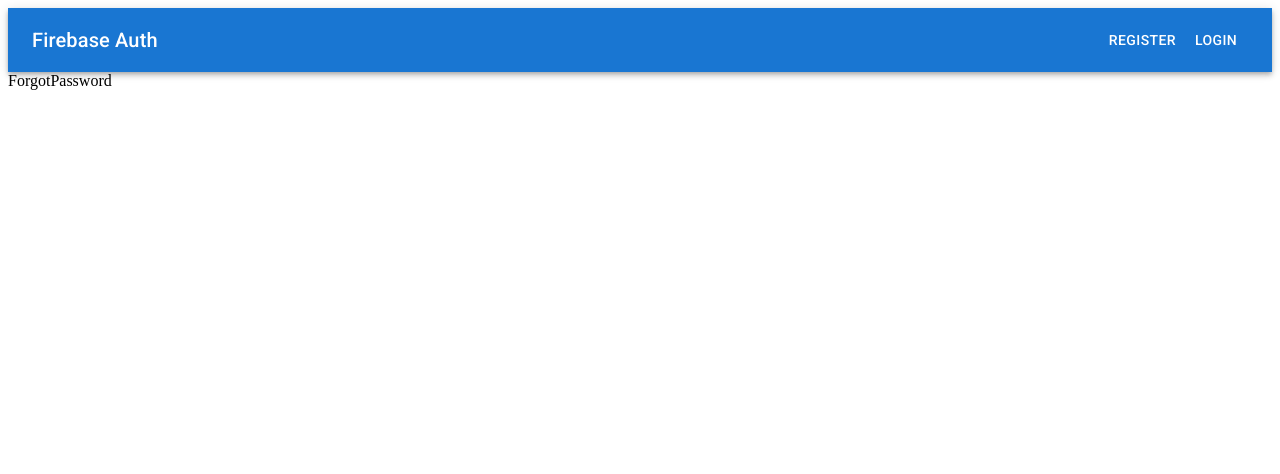
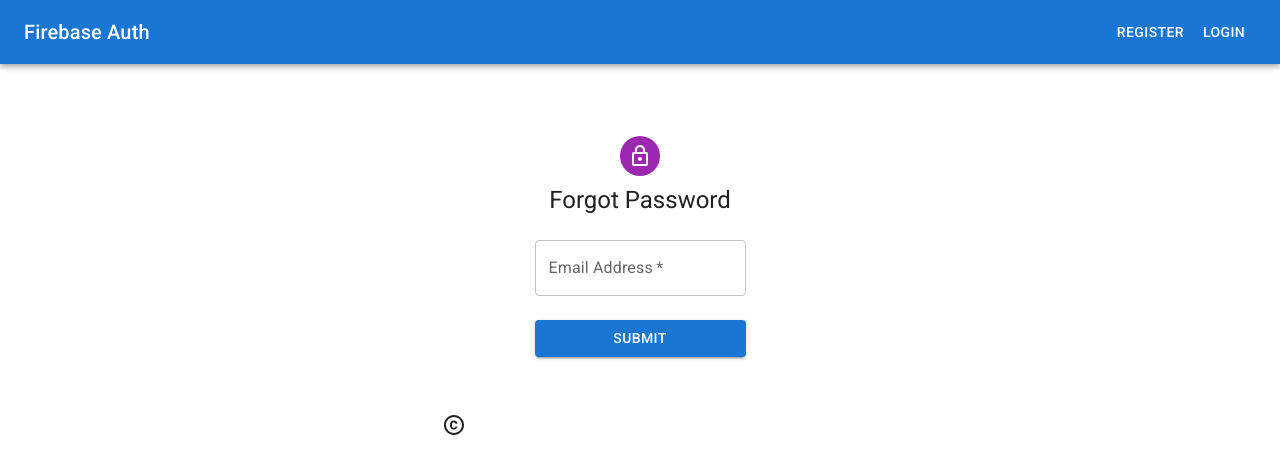
Before and after one commit to siaaam/authentication-atuhorization-firebase, a React (Vite) app: page /forgot-password in a window 1280 px wide. Shown: the top 474 px of the page. Built offline with nearby package versions, Linux system fonts and the light colour scheme; no server answers.

Commit message:
reset password

```diff
--- a/src/App.jsx
+++ b/src/App.jsx
@@ -19,7 +19,6 @@ import { useContext } from 'react';
 
 const AuthRequired = ({ children }) => {
   const location = useLocation();
-  console.log(location);
 
   const { currentUser } = useContext(AuthContext);
 
--- a/src/components/Forgot-password.jsx
+++ b/src/components/Forgot-password.jsx
@@ -1,7 +1,93 @@
-import React from 'react';
+import React, { useState } from 'react';
+import Avatar from '@mui/material/Avatar';
+import Button from '@mui/material/Button';
+import CssBaseline from '@mui/material/CssBaseline';
+import TextField from '@mui/material/TextField';
+import Grid from '@mui/material/Grid';
+import Box from '@mui/material/Box';
+import LockOutlinedIcon from '@mui/icons-material/LockOutlined';
+import Typography from '@mui/material/Typography';
+import Container from '@mui/material/Container';
+import { Copyright } from '@mui/icons-material';
+import { Link, useNavigate } from 'react-router-dom';
+
+import { sendPasswordResetEmail } from 'firebase/auth';
+
+import { auth } from '../utils/firebase.config';
 
 const ForgotPassword = () => {
-  return <div>ForgotPassword</div>;
+  const [userInfo, setUserInfo] = useState({
+    email: '',
+  });
+
+  const navigate = useNavigate();
+
+  const handleChange = (e) => {
+    setUserInfo({
+      ...userInfo,
+      [e.target.name]: e.target.value,
+    });
+  };
+
+  const handleSubmit = async (e) => {
+    e.preventDefault();
+    // submitting to firebase
+
+    try {
+      await sendPasswordResetEmail(auth, userInfo.email, {
+        url: 'http://localhost:5173/login',
+      });
+      console.log('successfully sent forgot password reset email');
+
+      navigate('/login');
+    } catch (err) {
+      console.log(err.message);
+    }
+  };
+  return (
+    <Container component="main" maxWidth="xs">
+      <CssBaseline />
+      <Box
+        sx={{
+          marginTop: 8,
+          display: 'flex',
+          flexDirection: 'column',
+          alignItems: 'center',
+        }}
+      >
+        <Avatar sx={{ m: 1, bgcolor: 'secondary.main' }}>
+          <LockOutlinedIcon />
+        </Avatar>
+        <Typography component="h1" variant="h5">
+          Forgot Password
+        </Typography>
+        <Box component="form" noValidate onSubmit={handleSubmit} sx={{ mt: 3 }}>
+          <Grid container spacing={2}>
+            <Grid item xs={12}>
+              <TextField
+                required
+                fullWidth
+                id="email"
+                label="Email Address"
+                name="email"
+                autoComplete="email"
+                onChange={handleChange}
+              />
+            </Grid>
+          </Grid>
+          <Button
+            type="submit"
+            fullWidth
+            variant="contained"
+            sx={{ mt: 3, mb: 2 }}
+          >
+            Submit
+          </Button>
+        </Box>
+      </Box>
+      <Copyright sx={{ mt: 5 }} />
+    </Container>
+  );
 };
 
 export default ForgotPassword;
--- a/src/components/Reset-password.jsx
+++ b/src/components/Reset-password.jsx
@@ -1,7 +1,94 @@
-import React from 'react';
+import React, { useState } from 'react';
+import Avatar from '@mui/material/Avatar';
+import Button from '@mui/material/Button';
+import CssBaseline from '@mui/material/CssBaseline';
+import TextField from '@mui/material/TextField';
+import Grid from '@mui/material/Grid';
+import Box from '@mui/material/Box';
+import LockOutlinedIcon from '@mui/icons-material/LockOutlined';
+import Typography from '@mui/material/Typography';
+import Container from '@mui/material/Container';
+import { useNavigate, useSearchParams } from 'react-router-dom';
+
+import { confirmPasswordReset } from 'firebase/auth';
+
+import { auth } from '../utils/firebase.config';
 
 const ResetPassword = () => {
-  return <div>ResetPassword</div>;
+  const [userInfo, setUserInfo] = React.useState({
+    password: '',
+  });
+
+  const navigate = useNavigate();
+  const [searchParams] = useSearchParams();
+
+  console.log(searchParams.get('oobCode'));
+
+  const handleChange = (e) => {
+    setUserInfo({
+      ...userInfo,
+      [e.target.name]: e.target.value,
+    });
+  };
+
+  const handleSubmit = async (e) => {
+    e.preventDefault();
+    try {
+      await confirmPasswordReset(
+        auth,
+        searchParams.get('oobCode'),
+        userInfo.password
+      );
+      console.log('Password Reset successfully');
+      navigate('/login');
+    } catch (err) {
+      console.log(err.message);
+    }
+    //submitting to firebase
+  };
+
+  return (
+    <Container component="main" maxWidth="xs">
+      <Box
+        sx={{
+          marginTop: 8,
+          display: 'flex',
+          flexDirection: 'column',
+          alignItems: 'center',
+        }}
+      >
+        <Avatar sx={{ m: 1, bgcolor: 'secondary.main' }}>
+          <LockOutlinedIcon />
+        </Avatar>
+        <Typography component="h1" variant="h5">
+          Reset Password
+        </Typography>
+        <Box component="form" noValidate onSubmit={handleSubmit} sx={{ mt: 3 }}>
+          <Grid container spacing={2}>
+            <Grid item xs={12}>
+              <TextField
+                required
+                fullWidth
+                onChange={handleChange}
+                id="password"
+                label="password"
+                name="password"
+                autoComplete="password"
+              />
+            </Grid>
+          </Grid>
+          <Button
+            type="submit"
+            fullWidth
+            variant="contained"
+            sx={{ mt: 3, mb: 2 }}
+          >
+            Reset Password
+          </Button>
+        </Box>
+      </Box>
+    </Container>
+  );
 };
 
 export default ResetPassword;
```
